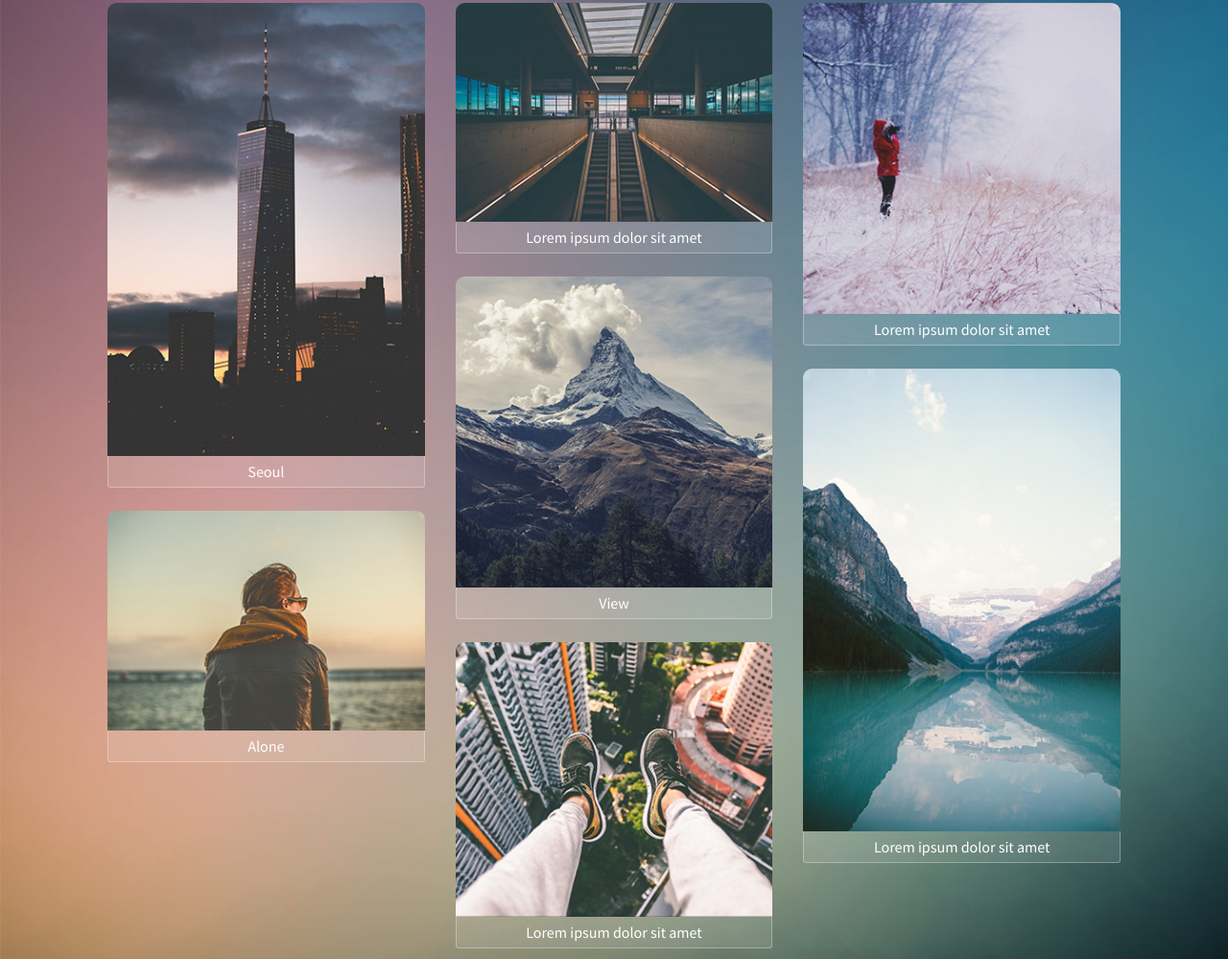
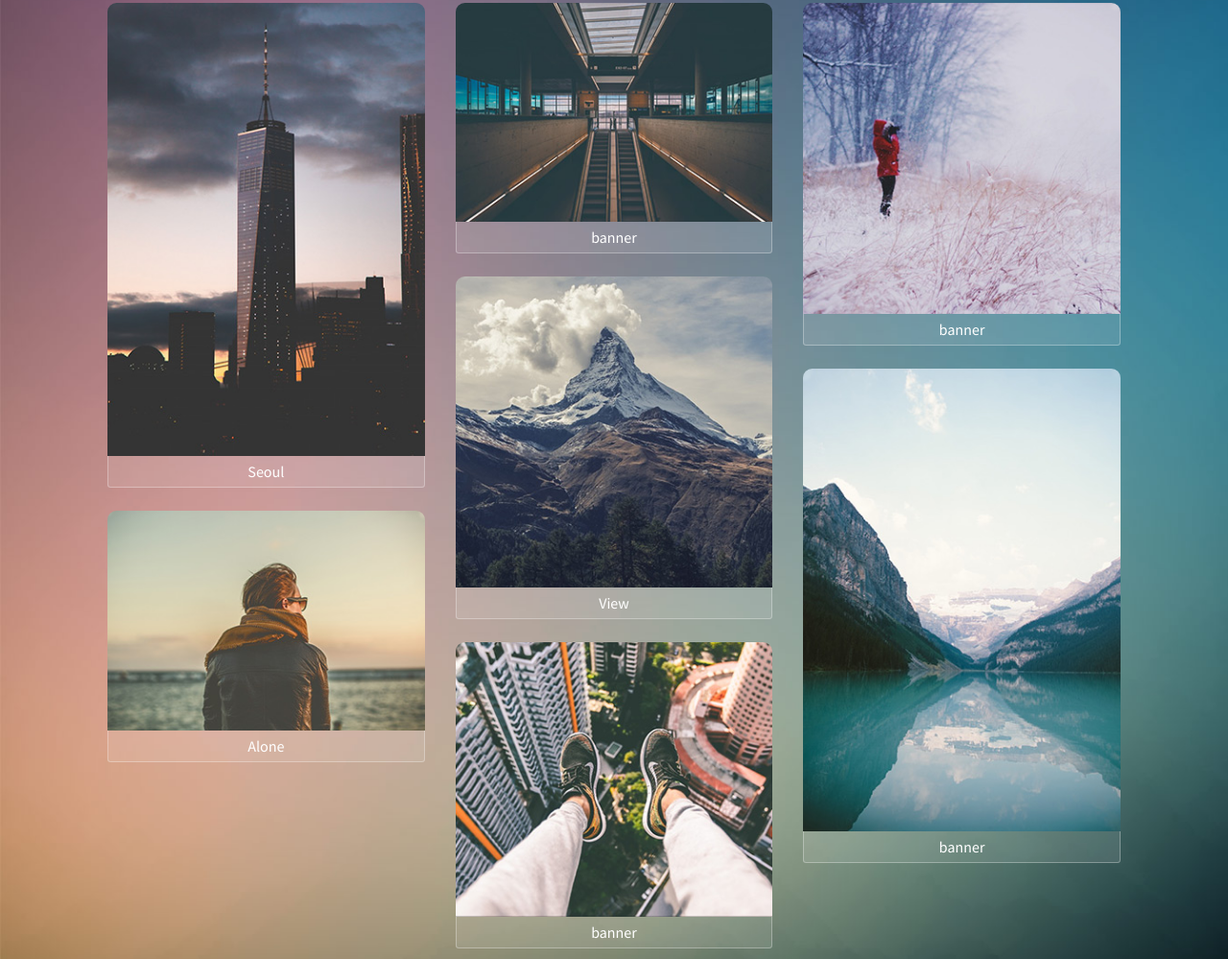
Before and after one commit to jsk2132/matjp, a plain HTML site: page index.html in a window 1280 px wide. Shown: the part 701-1700 px from the top of the page at 96% size. Drawn offline with Linux system fonts and the light colour scheme; files that its build step writes are made by us from their sources; files whose address does not match are found by name.

Commit message:
contents change

```diff
--- a/index.html
+++ b/index.html
@@ -6,7 +6,7 @@
 -->
 <html>
 	<head>
-		<title>Visualize by TEMPLATED</title>
+		<title>matjp</title>
 		<meta charset="utf-8" />
 		<meta name="viewport" content="width=device-width, initial-scale=1" />
     <link href="https://fonts.googleapis.com/css?family=Source+Sans+Pro:200,200i,300,300i,400,400i" rel="stylesheet">
@@ -51,7 +51,7 @@
 								<div>
 									<a href="images/fulls/03.jpg">
 										<img src="images/thumbs/03.jpg" alt="" />
-										<h3>Lorem ipsum dolor sit amet</h3>
+										<h3>banner</h3>
 									</a>
 									<a href="images/fulls/04.jpg">
 										<img src="images/thumbs/04.jpg" alt="" />
@@ -59,17 +59,17 @@
 									</a>
 									<a href="images/fulls/05.jpg">
 										<img src="images/thumbs/05.jpg" alt="" />
-										<h3>Lorem ipsum dolor sit amet</h3>
+										<h3>banner</h3>
 									</a>
 								</div>
 								<div>
 									<a href="images/fulls/06.jpg">
 										<img src="images/thumbs/06.jpg" alt="" />
-										<h3>Lorem ipsum dolor sit amet</h3>
+										<h3>banner</h3>
 									</a>
 									<a href="images/fulls/07.jpg">
 										<img src="images/thumbs/07.jpg" alt="" />
-										<h3>Lorem ipsum dolor sit amet</h3>
+										<h3>banner</h3>
 									</a>
 								</div>
 							</section>
```
